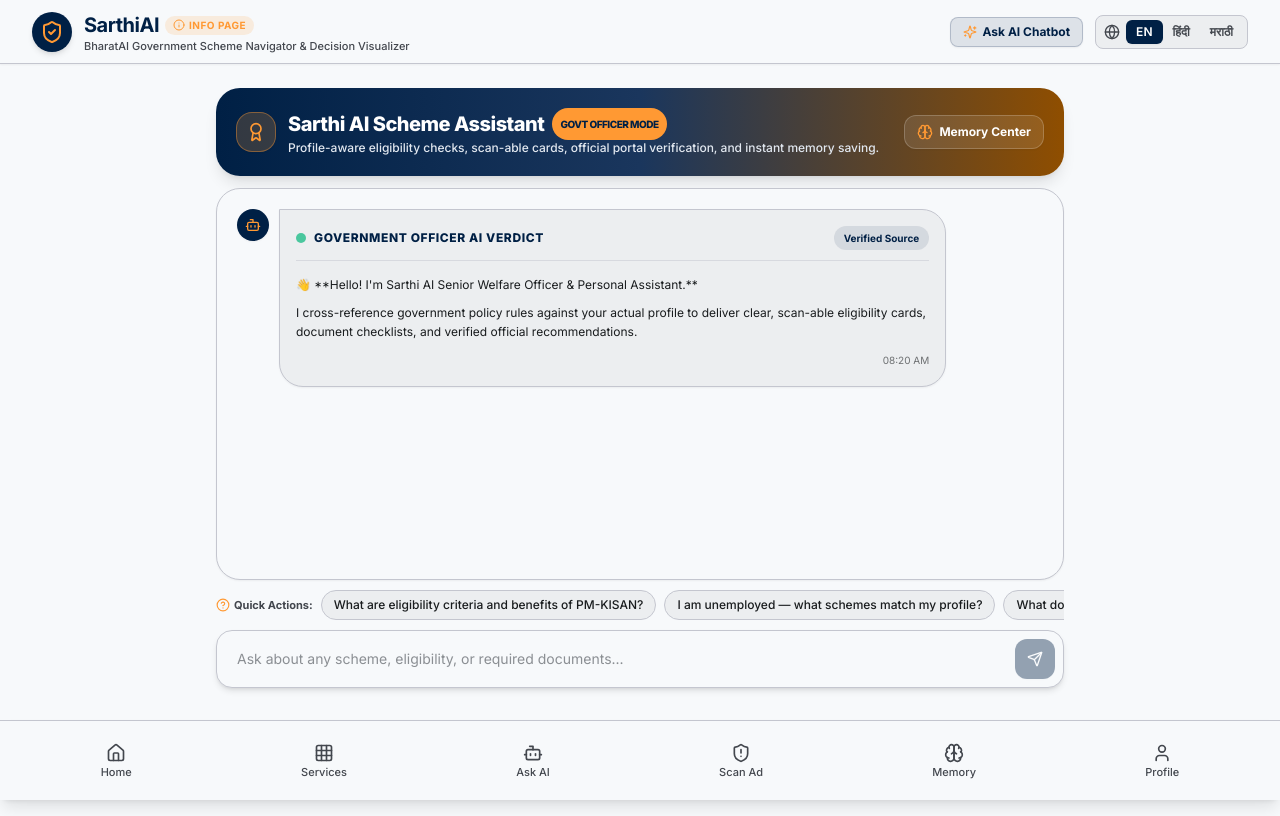
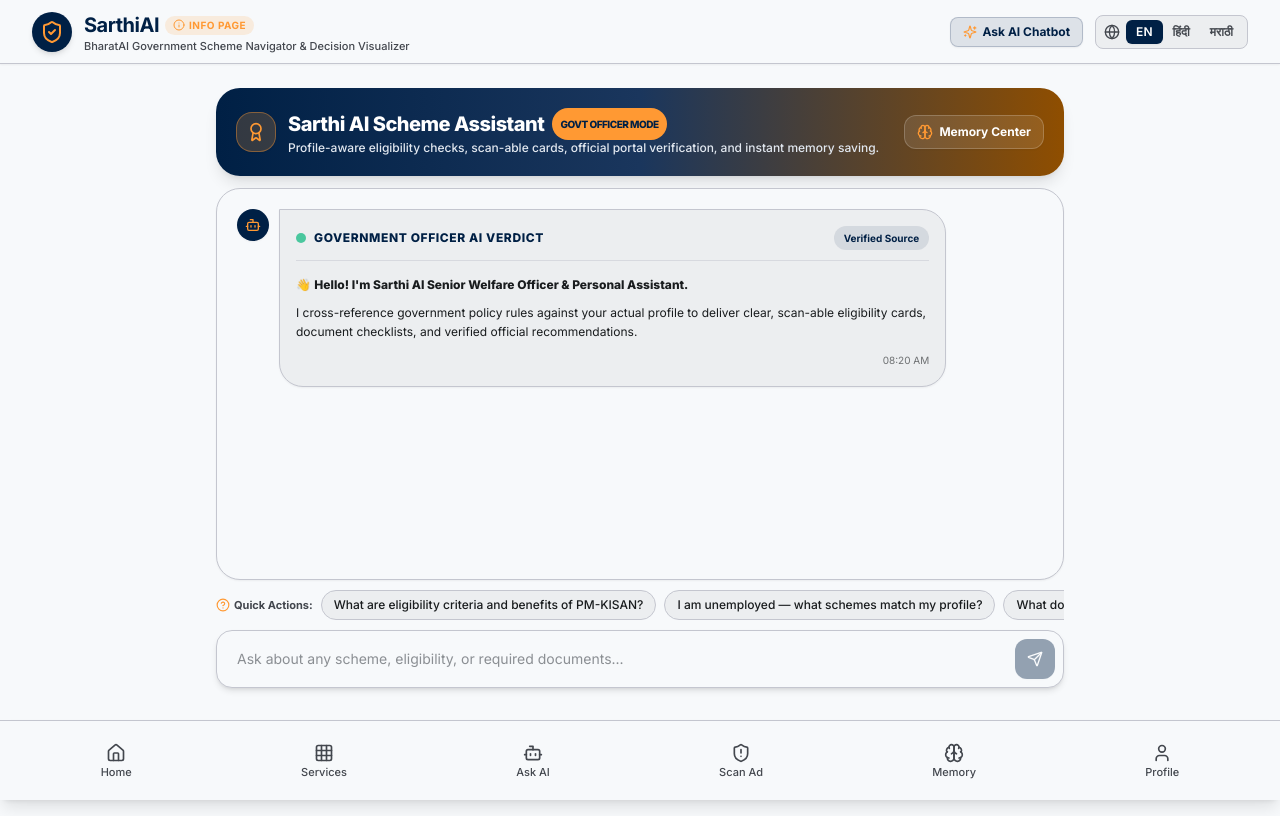
Before and after one commit to harshalborase202/Sarthi_AI, a React (Vite) app: page /ask-ai in a window 1280 px wide. Built offline with nearby package versions, Linux system fonts and the light colour scheme.

Commit message:
fix: format raw markdown symbols (###, **, *) into rich HTML components in SchemeChatbot

```diff
--- a/src/components/SchemeChatbot.jsx
+++ b/src/components/SchemeChatbot.jsx
@@ -223,6 +223,69 @@ export default function SchemeChatbot({ profile, language }) {
     setTimeout(() => setSaveSuccessNotice(null), 4000);
   };
 
+  // Parse Markdown bold, bullets, headers and dividers into styled elements
+  const formatMarkdownText = (rawText) => {
+    if (!rawText) return null;
+    const lines = rawText.split('\n');
+
+    return lines.map((line, idx) => {
+      let cleaned = line.trim();
+      if (!cleaned) return null;
+
+      if (cleaned === '---') {
+        return <hr key={idx} className="my-2 border-outline-variant/40" />;
+      }
+
+      let isHeader = false;
+      if (cleaned.startsWith('###') || cleaned.startsWith('##') || cleaned.startsWith('#')) {
+        cleaned = cleaned.replace(/^#+\s*/, '');
+        isHeader = true;
+      }
+
+      let isBullet = false;
+      if (cleaned.startsWith('* ') || cleaned.startsWith('- ')) {
+        cleaned = cleaned.replace(/^[*|-]\s*/, '');
+        isBullet = true;
+      }
+
+      // Format bold tags **text**
+      const parts = cleaned.split(/(\*\*.*?\*\*)/g);
+      const formattedParts = parts.map((part, pIdx) => {
+        if (part.startsWith('**') && part.endsWith('**')) {
+          return (
+            <strong key={pIdx} className="font-extrabold text-on-surface">
+              {part.slice(2, -2)}
+            </strong>
+          );
+        }
+        return part;
+      });
+
+      if (isHeader) {
+        return (
+          <div key={idx} className="font-extrabold text-sm text-primary dark:text-primary-fixed mt-2 mb-1 flex items-center gap-1">
+            {formattedParts}
+          </div>
+        );
+      }
+
+      if (isBullet) {
+        return (
+          <div key={idx} className="flex items-start gap-2 my-1 text-xs text-on-surface">
+            <span className="text-primary font-black mt-0.5">•</span>
+            <div className="flex-1">{formattedParts}</div>
+          </div>
+        );
+      }
+
+      return (
+        <div key={idx} className="text-xs leading-relaxed text-on-surface my-0.5">
+          {formattedParts}
+        </div>
+      );
+    });
+  };
+
   // Render Card-based Scan-able formatting for AI Bot Messages
   const renderBotMessageContent = (msg) => {
     const text = msg.text || '';
@@ -251,11 +314,9 @@ export default function SchemeChatbot({ profile, language }) {
                   <div className="font-extrabold text-sm text-primary dark:text-primary-fixed flex items-center gap-2">
                     {paragraph.split('\n')[0]}
                   </div>
-                  {paragraph.split('\n').slice(1).map((line, lIdx) => (
-                    <p key={lIdx} className="text-xs text-on-surface-variant leading-relaxed">
-                      {line}
-                    </p>
-                  ))}
+                  <div className="text-xs text-on-surface-variant leading-relaxed">
+                    {formatMarkdownText(paragraph.split('\n').slice(1).join('\n'))}
+                  </div>
                 </div>
               );
             }
@@ -279,11 +340,7 @@ export default function SchemeChatbot({ profile, language }) {
                     {paragraph.split('\n')[0]}
                   </div>
                   <div className="text-xs space-y-1 opacity-90">
-                    {paragraph.split('\n').slice(1).map((line, lIdx) => (
-                      <div key={lIdx} className="flex items-start gap-1.5">
-                        <span className="mt-0.5">{line}</span>
-                      </div>
-                    ))}
+                    {formatMarkdownText(paragraph.split('\n').slice(1).join('\n'))}
                   </div>
                 </div>
               );
@@ -296,11 +353,7 @@ export default function SchemeChatbot({ profile, language }) {
                     <FileText className="w-4 h-4 text-primary" /> Required Documents Checklist
                   </div>
                   <div className="text-xs space-y-1 text-on-surface-variant font-medium">
-                    {paragraph.split('\n').slice(1).map((line, lIdx) => (
-                      <div key={lIdx} className="flex items-center gap-2">
-                        {line}
-                      </div>
-                    ))}
+                    {formatMarkdownText(paragraph.split('\n').slice(1).join('\n'))}
                   </div>
                 </div>
               );
@@ -312,9 +365,9 @@ export default function SchemeChatbot({ profile, language }) {
                   <div className="font-extrabold text-xs text-primary flex items-center gap-1.5">
                     <Sparkles className="w-4 h-4 text-saffron" /> AI Simplifier (In Simple Words)
                   </div>
-                  <p className="text-xs italic text-on-surface-variant">
-                    {paragraph.replace('💡 **In Simple Words (AI Simplifier)**:', '').replace('💡 **सरल शब्दों में (AI Simplifier)**:', '')}
-                  </p>
+                  <div className="text-xs italic text-on-surface-variant">
+                    {formatMarkdownText(paragraph.replace('💡 **In Simple Words (AI Simplifier)**:', '').replace('💡 **सरल शब्दों में (AI Simplifier)**:', ''))}
+                  </div>
                 </div>
               );
             }
@@ -334,9 +387,9 @@ export default function SchemeChatbot({ profile, language }) {
             }
 
             return (
-              <p key={pIdx} className="text-xs text-on-surface leading-relaxed whitespace-pre-line">
-                {paragraph}
-              </p>
+              <div key={pIdx} className="text-xs text-on-surface leading-relaxed">
+                {formatMarkdownText(paragraph)}
+              </div>
             );
           })}
         </div>
```
